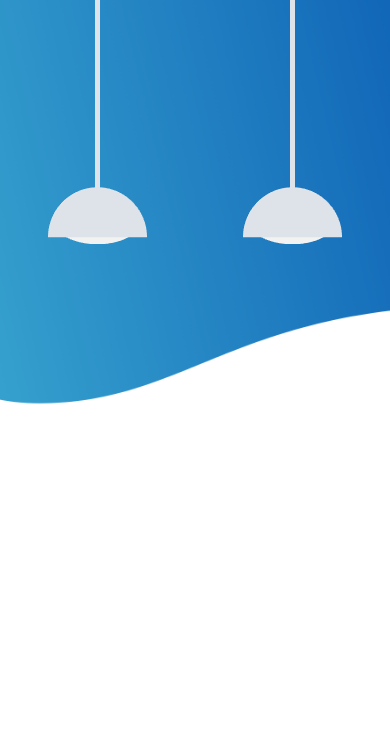
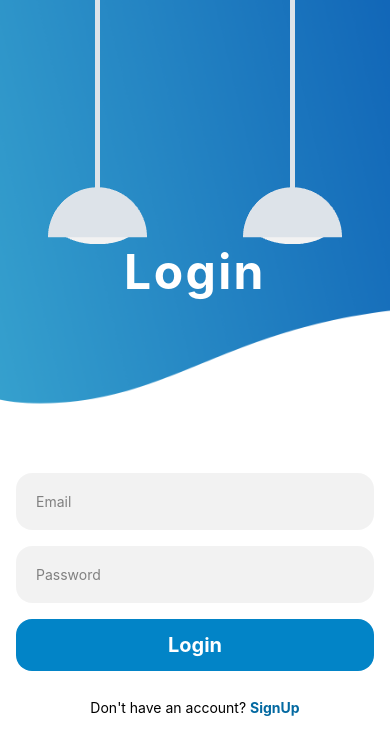
Before and after one commit to fmfahath/my-app, a React Native app: screen /Login in a window 390 px wide. Shown: the top 754 px of the page. Built offline with nearby package versions, Linux system fonts and the light colour scheme.

Commit message:
loginScreen : login form added

```diff
--- a/screens/LoginScreen.js
+++ b/screens/LoginScreen.js
@@ -1,4 +1,4 @@
-import { View, Text, Image } from 'react-native'
+import { View, Text, Image, TextInput, TouchableOpacity } from 'react-native'
 import React from 'react'
 import { StatusBar } from 'expo-status-bar'
 
@@ -9,10 +9,41 @@ export default function LoginScreen() {
             <Image className='h-full w-full absolute' source={require('../assets/images/background.png')} />
 
             {/* lights */}
-            <View className='flex-row justify-around w-full h-full'>
+            <View className='flex-row justify-around w-full h-full absolute'>
                 <Image className='h-[225] w-[90]' source={require('../assets/images/light.png')} />
                 <Image className='h-[160] w-[65]' source={require('../assets/images/light.png')} />
             </View>
+
+            {/* title & form */}
+            <View className='h-full w-full flex justify-around pt-40 pb-10'>
+                {/* title */}
+                <View className='flex items-center'>
+                    <Text className='text-white font-bold tracking-wider text-5xl'>Login</Text>
+                </View>
+
+                {/* form */}
+                <View className='flex items-center mx-4 space-y-4'>
+                    <View className='bg-black/5 p-5 rounded-2xl w-full'>
+                        <TextInput placeholder='Email' placeholderTextColor={'gray'} />
+                    </View>
+                    <View className='bg-black/5 p-5 rounded-2xl w-full'>
+                        <TextInput placeholder='Password' placeholderTextColor={'gray'} secureTextEntry />
+                    </View>
+                    <View className='w-full'>
+                        <TouchableOpacity className='w-full bg-sky-600 p-3 rounded-2xl mb-3'>
+                            <Text className='text-xl font-bold text-white text-center'>Login</Text>
+                        </TouchableOpacity>
+                    </View>
+                    <View className='flex-row justify-center'>
+                        <Text>Don't have an account? </Text>
+                        <TouchableOpacity>
+                            <Text className='text-sky-700 font-bold'>SignUp</Text>
+                        </TouchableOpacity>
+                    </View>
+                </View>
+
+            </View>
+
         </View>
     )
 }
```
